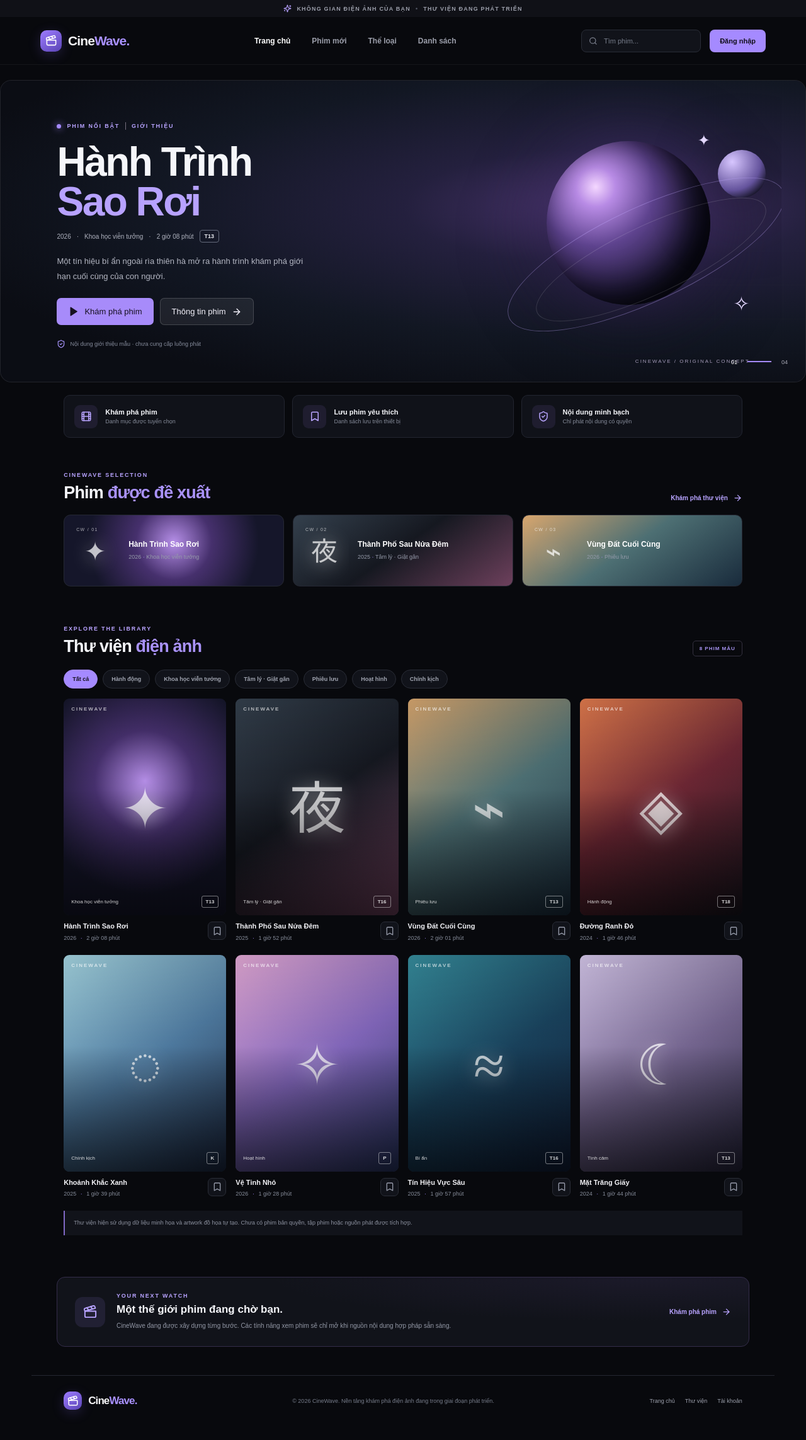
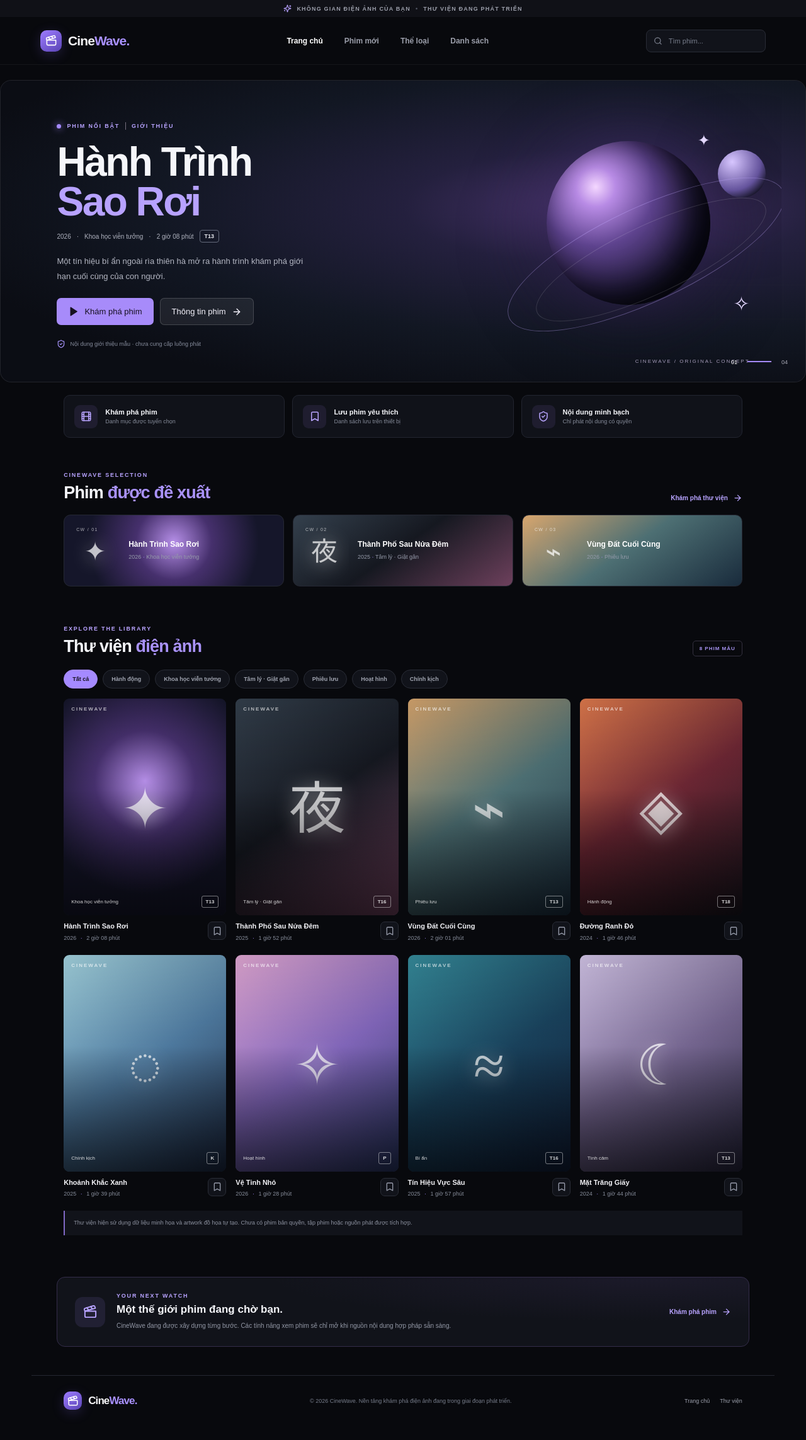
Before and after one commit to zskbot/ShopGame, a Next.js app: page / in a window 1280 px wide. Shown: the top 2286 px of the page at 63% size. Built offline with nearby package versions, Linux system fonts and the light colour scheme.

Commit message:
Remove sign-in entry points from CineWave navigation

```diff
--- a/app/page.tsx
+++ b/app/page.tsx
@@ -56,11 +56,10 @@ export default function HomePage() {
         </nav>
         <div className="cinema-actions">
           <label className="cinema-search"><Search size={16} /><input value={query} onChange={(event) => setQuery(event.target.value)} placeholder="Tìm phim..." aria-label="Tìm phim" /></label>
-          <a className="cinema-login" href="/login">Đăng nhập</a>
           <button className="cinema-menu-button" onClick={() => setMenuOpen((value) => !value)} aria-label="Mở menu">{menuOpen ? <X size={20} /> : <Menu size={20} />}</button>
         </div>
       </header>
-      {menuOpen && <nav className="cinema-mobile-menu"><a href="#home" onClick={() => setMenuOpen(false)}>Trang chủ</a><a href="#new" onClick={() => setMenuOpen(false)}>Phim mới</a><a href="#genres" onClick={() => setMenuOpen(false)}>Thể loại</a><a href="#catalog" onClick={() => setMenuOpen(false)}>Danh sách phim</a><a href="/login">Đăng nhập</a></nav>}
+      {menuOpen && <nav className="cinema-mobile-menu"><a href="#home" onClick={() => setMenuOpen(false)}>Trang chủ</a><a href="#new" onClick={() => setMenuOpen(false)}>Phim mới</a><a href="#genres" onClick={() => setMenuOpen(false)}>Thể loại</a><a href="#catalog" onClick={() => setMenuOpen(false)}>Danh sách phim</a></nav>}
 
       <section className="cinema-hero" id="home">
         <div className="hero-backdrop hero-cosmos" />
@@ -106,9 +105,9 @@ export default function HomePage() {
 
       <section className="cinema-callout"><div className="callout-icon"><Clapperboard size={23} /></div><div><span className="section-overline">YOUR NEXT WATCH</span><h2>Một thế giới phim đang chờ bạn.</h2><p>CineWave đang được xây dựng từng bước. Các tính năng xem phim sẽ chỉ mở khi nguồn nội dung hợp pháp sẵn sàng.</p></div><a href="#catalog">Khám phá phim <ArrowRight size={15} /></a></section>
 
-      <footer className="cinema-footer"><a className="cinema-brand" href="#home"><span className="brand-mark"><Clapperboard size={18} /></span><span>Cine<span>Wave</span><i>.</i></span></a><p>© 2026 CineWave. Nền tảng khám phá điện ảnh đang trong giai đoạn phát triển.</p><div><a href="#home">Trang chủ</a><a href="#catalog">Thư viện</a><a href="/login">Tài khoản</a></div></footer>
+      <footer className="cinema-footer"><a className="cinema-brand" href="#home"><span className="brand-mark"><Clapperboard size={18} /></span><span>Cine<span>Wave</span><i>.</i></span></a><p>© 2026 CineWave. Nền tảng khám phá điện ảnh đang trong giai đoạn phát triển.</p><div><a href="#home">Trang chủ</a><a href="#catalog">Thư viện</a></div></footer>
 
-      <nav className="cinema-bottom-nav"><a className="current" href="#home"><Film size={18} /><span>Khám phá</span></a><a href="#new"><Sparkles size={18} /><span>Phim mới</span></a><a href="#genres"><Clapperboard size={18} /><span>Thể loại</span></a><a href="/login"><Bookmark size={18} /><span>Đã lưu</span></a></nav>
+      <nav className="cinema-bottom-nav"><a className="current" href="#home"><Film size={18} /><span>Khám phá</span></a><a href="#new"><Sparkles size={18} /><span>Phim mới</span></a><a href="#genres"><Clapperboard size={18} /><span>Thể loại</span></a><a href="#catalog"><Bookmark size={18} /><span>Thư viện</span></a></nav>
 
       {selected && <div className="movie-modal-backdrop" onMouseDown={(event) => { if (event.target === event.currentTarget) setSelected(null); }}><section className="movie-modal" role="dialog" aria-modal="true" aria-label={"Thông tin phim " + selected.title}><button className="modal-close" onClick={() => setSelected(null)} aria-label="Đóng"><X size={19} /></button><div className={"modal-art poster-" + selected.tone}><span className="poster-symbol">✦</span><span className="poster-brand">CINEWAVE / FEATURE</span></div><div className="modal-copy"><span className="section-overline">MOVIE PREVIEW</span><h2>{selected.title}</h2><div className="hero-meta"><span>{selected.year}</span><span>·</span><span>{selected.genre}</span><span>·</span><span>{selected.duration}</span><span className="age-tag">{selected.rating}</span></div><p>{selected.description}</p><div className="modal-notice"><Clock3 size={16} /> Thông tin mẫu. Trang chi tiết và trình phát sẽ được triển khai ở giai đoạn tiếp theo.</div><button className="primary-play" onClick={() => toggleSaved(selected.id)}>{saved.includes(selected.id) ? <Check size={16} /> : <Bookmark size={16} />} {saved.includes(selected.id) ? "Đã lưu vào danh sách" : "Lưu phim yêu thích"}</button></div></section></div>}
     </main>
```
